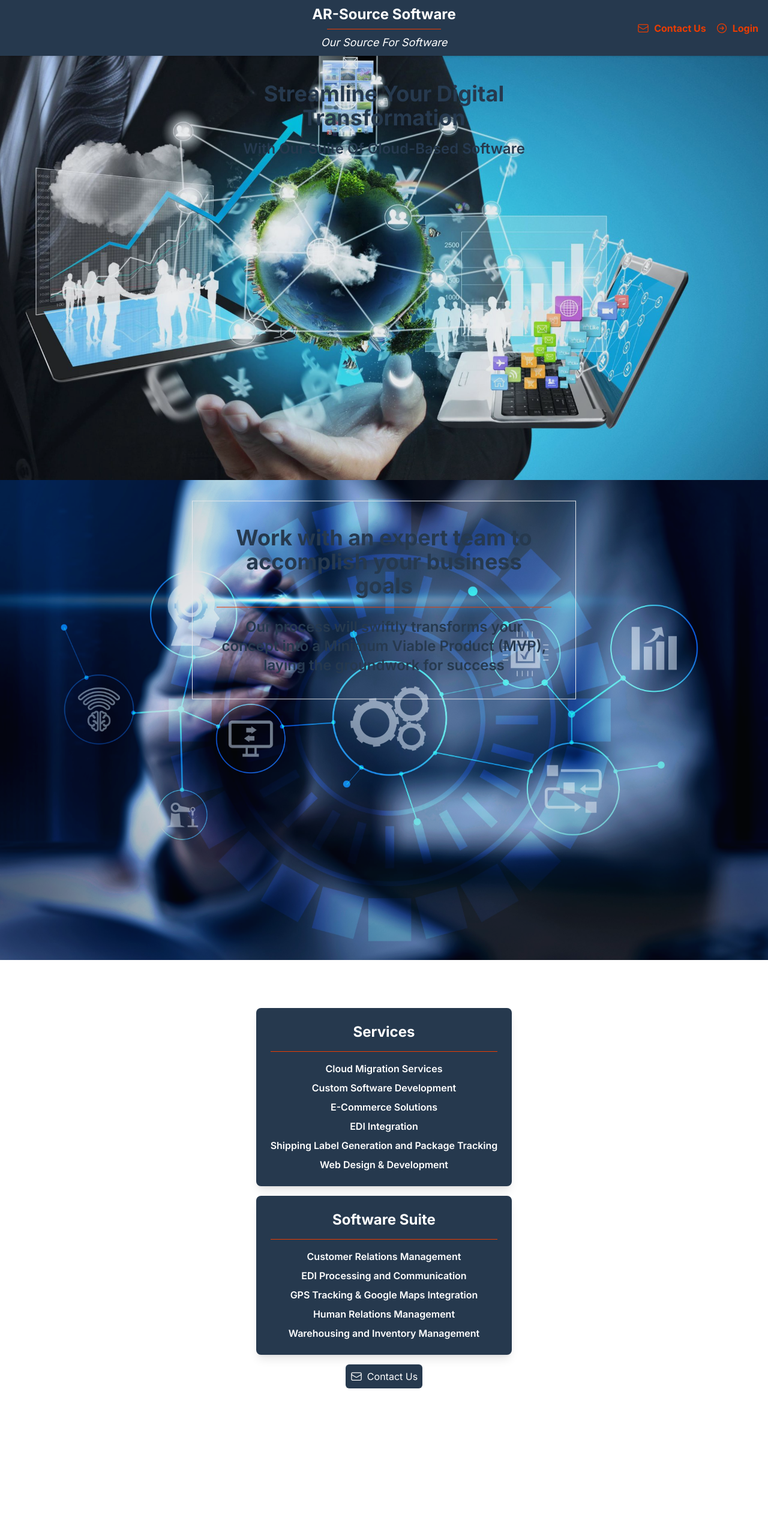
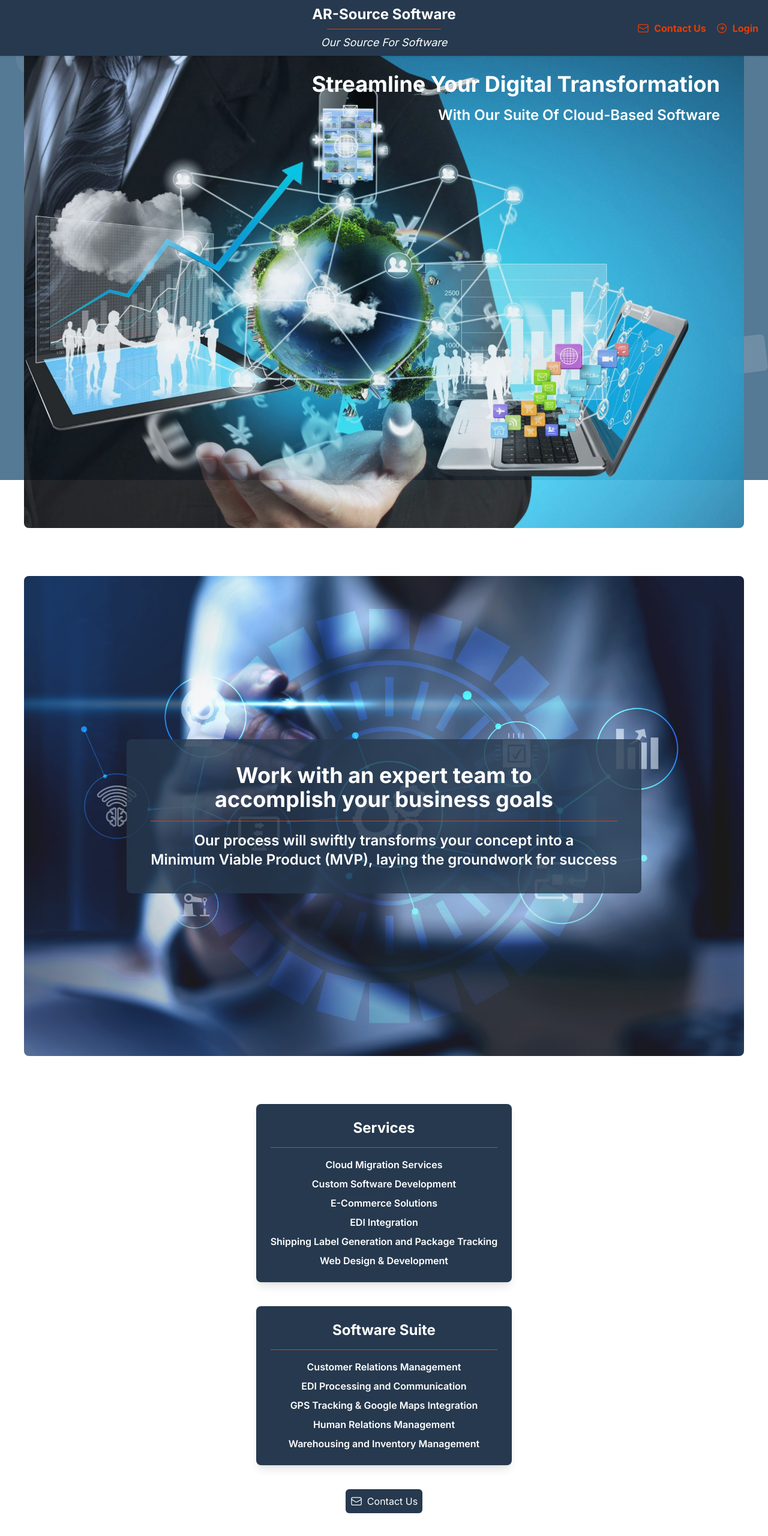
Before and after one commit to knford01/nextjs-dashboard, a Next.js app: page / in a window 1280 px wide. Shown: the top 2560 px of the page at 60% size. Before the commit the page ends 2330 px from the top, so only its background shows below. Built offline with nearby package versions, Linux system fonts and the light colour scheme; a web font is replaced by a local one.

Commit message:
Web Site 3/4 Finished

```diff
--- a/app/page.tsx
+++ b/app/page.tsx
@@ -3,8 +3,7 @@
 import { useState } from 'react';
 import Link from 'next/link';
 import Image from 'next/image';
-import { EnvelopeIcon, ArrowRightCircleIcon } from '@heroicons/react/24/outline';
-
+import { EnvelopeIcon, ArrowRightCircleIcon, XMarkIcon } from '@heroicons/react/24/outline';
 import ContactForm from '@/app/ui/contactform';
 import '@/app/ui/background.css';
 
@@ -24,7 +23,7 @@ export default function Page() {
         {repeatedListItems}
       </ul>
 
-      <main className="min-h-screen flex flex-col items-center justify-center z-0 overflow-auto">
+      <main className="min-h-screen flex flex-col items-center justify-center z-0 overflow-auto ml-10 mr-10">
 
         <header className="fixed top-0 left-0 right-0 z-50 bg-[#26394e] text-white shadow">
           <div className="relative flex items-center justify-between p-2">
@@ -93,8 +92,9 @@ export default function Page() {
                 </Link>
                 <button
                   onClick={() => setMobileMenuOpen(false)}
-                  className="font-bold hover:text-white text-[#eb3c00]"
+                  className="font-bold hover:text-white text-[#eb3c00] flex items-center"
                 >
+                  <XMarkIcon className="h-5 w-5 mr-2" />
                   Close Menu
                 </button>
               </div>
@@ -102,7 +102,9 @@ export default function Page() {
           )}
         </header>
 
-        <section className="relative w-full h-screen bg-[#26394e] text-[#26394e] flex items-center justify-center">
+        <section className="relative w-full h-screen flex items-center justify-center overflow-hidden mt-20">
+          {/* Image with rounded corners */}
+          <div className="absolute top-0 left-0 w-full h-full overflow-hidden rounded-lg z-0">
             <Image
               src="/images/website/support1.jpg"
               alt="AR-Source Support"
@@ -110,13 +112,17 @@ export default function Page() {
               objectFit="cover"
               className="opacity-90"
             />
-          <div className="absolute top-1/4 left-1/2 transform -translate-x-1/2 -translate-y-1/2 text-center">
-            <h2 className="text-4xl font-bold">Streamline Your Digital Transformation</h2>
-            <p className="text-2xl mt-4 font-semibold">With Our Suite Of Cloud-Based Software</p>
+          </div>
+          {/* Text positioned at the top right of the image with a semi-transparent background on mobile */}
+          <div className="absolute top-0 right-0 md:p-10 p-4 z-10 bg-black bg-opacity-80 md:bg-transparent rounded-lg">
+            <h2 className="text-4xl font-bold text-right text-white">Streamline Your Digital Transformation</h2>
+            <p className="text-2xl mt-4 font-semibold text-right text-white">With Our Suite Of Cloud-Based Software</p>
           </div>
         </section>
 
-        <section className="relative w-full h-screen bg-[#26394e] text-[#26394e] flex items-center justify-center">
+        <section className="relative w-full h-screen flex items-center justify-center overflow-hidden mt-20">
+          {/* Image with rounded corners */}
+          <div className="absolute top-0 left-0 w-full h-full overflow-hidden rounded-lg z-0">
             <Image
               src="/images/website/process2-2.jpg"
               alt="AR-Source Process"
@@ -124,14 +130,25 @@ export default function Page() {
               objectFit="cover"
               className="opacity-90"
             />
-          <div className="absolute top-1/4 left-1/2 transform -translate-x-1/2 -translate-y-1/2 text-center border r-5 p-10">
-            <h2 className="text-4xl font-bold">Work with an expert team to accomplish your business goals</h2>
+          </div>
+          {/* Text positioned centrally with an opaque background */}
+          <div className="absolute inset-0 flex items-center justify-center p-4 z-10">
+            <div className="bg-[#26394e] bg-opacity-80 rounded-lg p-6 md:p-10">
+              <h2 className="text-4xl font-bold text-white text-center">Work with an expert team to</h2>
+              <h2 className="text-4xl font-bold text-white text-center">accomplish your business goals</h2>
+
               <hr className="my-4 border-t border-[#eb3c00]" />
-            <p className="text-2xl mt-4 font-semibold">Our process will swiftly transforms your concept into a Minimum Viable Product (MVP), laying the groundwork for success</p>
+              <p className="text-2xl text-white font-semibold text-center">
+                Our process will swiftly transforms your concept into a
+              </p>
+              <p className="text-2xl text-white font-semibold text-center">
+                Minimum Viable Product (MVP), laying the groundwork for success
+              </p>
+            </div>
           </div>
         </section>
 
-        <section className="flex flex-col items-center mt-20 px-4 mb-4">
+        <section className="flex flex-col items-center mt-20 px-4 pb-20">
           <div className="w-full max-w-4xl bg-[#26394e] shadow-lg rounded-lg p-6">
             <h3 className="text-2xl font-bold text-center text-white">Services</h3>
             <hr className="my-4 border-t border-[#eb3c00]" />
@@ -145,7 +162,7 @@ export default function Page() {
             </ul>
           </div>
 
-          <div className="w-full max-w-4xl bg-[#26394e] shadow-lg rounded-lg p-6 mt-4">
+          <div className="w-full max-w-4xl bg-[#26394e] shadow-lg rounded-lg p-6 mt-10">
             <h3 className="text-2xl font-bold text-center text-white">Software Suite</h3>
             <hr className="my-4 border-t border-[#eb3c00]" />
             <ul className="space-y-2 text-center">
@@ -157,7 +174,7 @@ export default function Page() {
             </ul>
           </div>
 
-          <button onClick={openContactForm} className="p-2 bg-[#26394e] text-white rounded-md mt-4 flex items-center">
+          <button onClick={openContactForm} className="p-2 bg-[#26394e] text-white rounded-md mt-10 flex items-center">
             <EnvelopeIcon className="h-5 w-5 mr-2" />
             Contact Us
           </button>
--- a/app/ui/contactform.tsx
+++ b/app/ui/contactform.tsx
@@ -56,7 +56,7 @@ const ContactForm = ({ onClose }: { onClose: () => void }) => {
     };
 
     return (
-        <div className="fixed inset-0 z-50 flex items-center justify-center bg-black bg-opacity-50">
+        <div className="fixed inset-0 z-50 flex items-center justify-center bg-black bg-opacity-50 m-2">
             <div className="relative w-full max-w-xl p-4 bg-white rounded-lg shadow-md max-h-screen overflow-y-auto text-[#26394e]">
                 <button
                     onClick={onClose}
```
Lines whose indentation alone changed are shown as unchanged.
